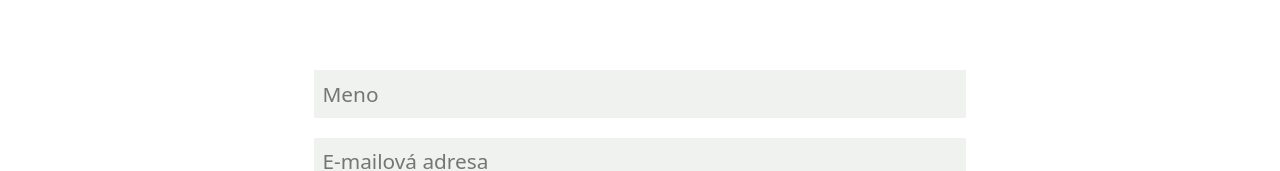
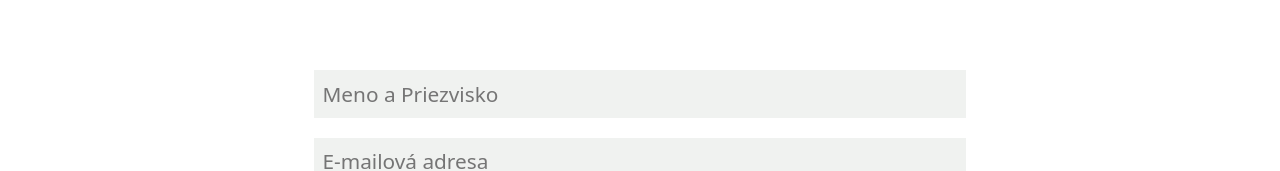
Before and after one commit to Lorcan33/zadanie2, a plain HTML site: page kontakt.html in a window 1280 px wide. Shown: the part 458-629 px from the top of the page. Drawn offline with nearby package versions, Linux system fonts and the light colour scheme.

Commit message:
Update kontakt.html

```diff
--- a/kontakt.html
+++ b/kontakt.html
@@ -114,7 +114,7 @@
               class="formular_riadok"
               maxlength="128"
               name="meno"
-              placeholder="Meno"
+              placeholder="Meno a Priezvisko"
               required=""
               type="text"
             />
```
